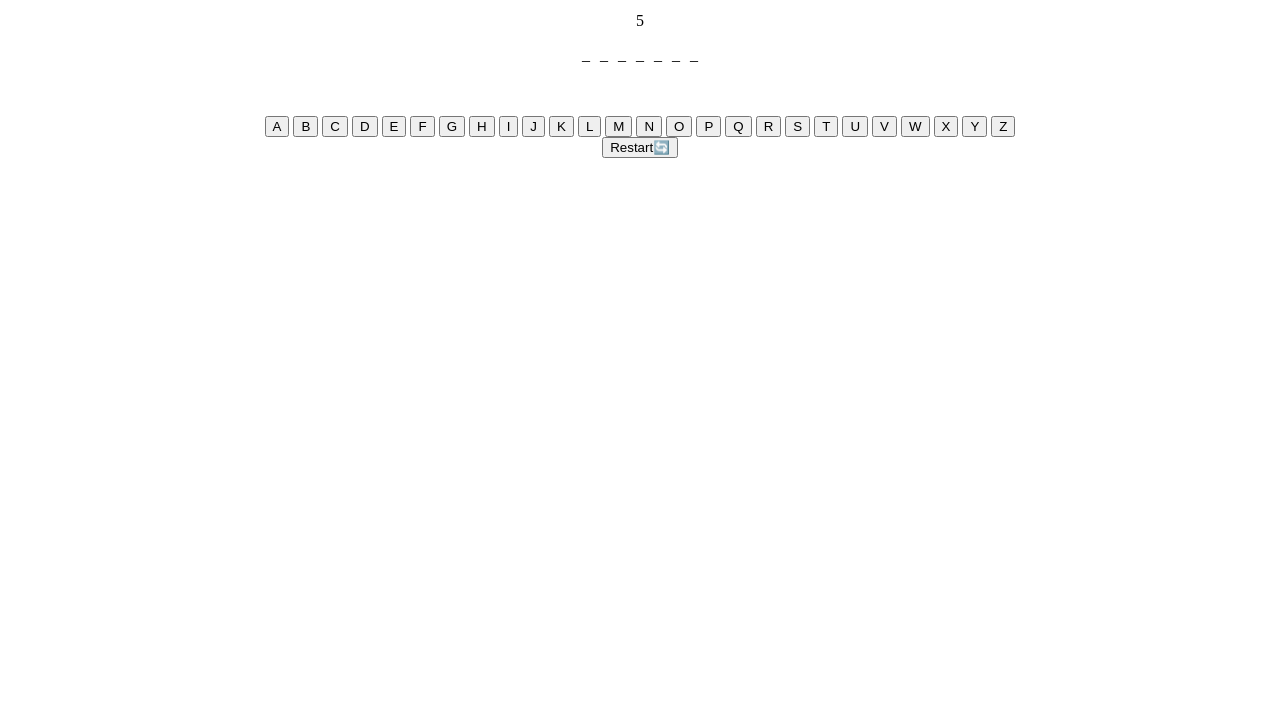
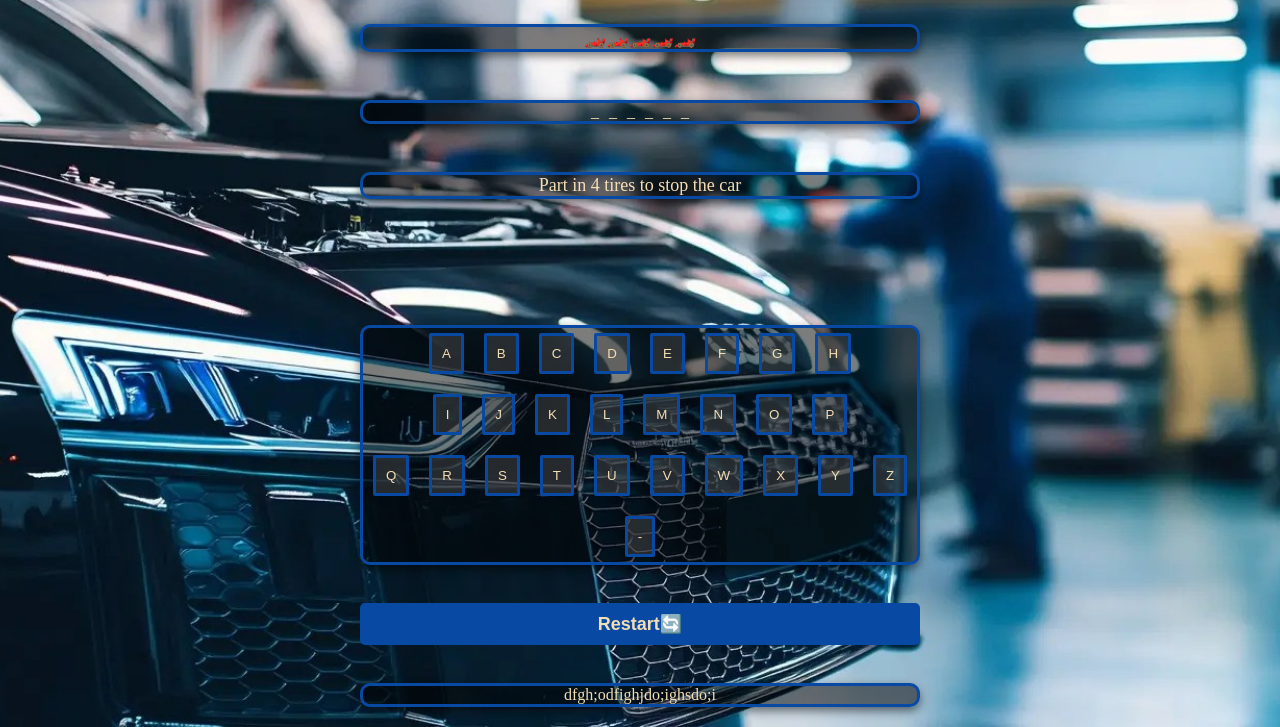
Before and after one commit to SalDash90/space-man, a plain HTML site: page index.html in a window 1280 px wide. Shown: the part 73-800 px from the top of the page. Drawn offline with Linux system fonts and the light colour scheme.

Commit message:
It is tough

```diff
--- a/app.js
+++ b/app.js
@@ -1,86 +1,116 @@
 /*-------------------------------- Constants --------------------------------*/
-const list = ["BATTERY", "ENGINE", "RADIATOR", "COMPRESSOR", "GEAR BOX", "STEERING PUMP", "DRIVE BELT", "FUSE BOX", "BRACKES"]
+const list = [
+  {word: "BATTERY", hint: "Component that stores electrons to give the car electricity"},
+  {word: "ENGINE", hint: "The main part of the car and its power can be measured by HP"},
+  {word: "RADIATOR", hint: "Component of the engine's cooling system."},
+  {word: "COMPRESSOR", hint: "Main part of car AC system"},
+  {word: "GEAR-BOX", hint: "Part Helps the car to move forward and reverse"},
+  {word: "STEERING-PUMP", hint: "Component to help steer the steering wheel"},
+  {word: "DRIVE-BELT", hint: "Part that connects various parts together with the engine"},
+  {word: "FUSE-BOX", hint: "Compartment to hold the electrical circuit protections"},
+  {word: "BRAKES", hint:"Part in 4 tires to stop the car"}
+];
+
 /*-------------------------------- Variables --------------------------------*/
 // Use a method to choose a random index number each time
 let randomIndex = Math.floor(Math.random() * list.length)
-let correctWord = list[randomIndex]
+let randomObject = list[randomIndex]
+let correctWord = randomObject.word  // Get the random word
+let hint = randomObject.hint;  // Get the hint
+console.log(correctWord)
 let guessedWord = []
 let lives = 5
-// split the actual word
-const splitWord = correctWord.split('')
+let splitWord = correctWord.split('')
+
 /*------------------------ Cached Element References ------------------------*/
-const buttonsElement = document.querySelectorAll(".letter")
-const restartButElement = document.querySelector("#Restart")
-const livesElement = document.querySelector(".Lives")
-const guessedWordElement = document.querySelector("#Guessed-Wrod")
-const messageContainerElement = document.querySelector(".Message-Container")
-const dashElement = document.querySelectorAll(".dash")
+const buttonsElement = document.querySelectorAll(".letter");
+const restartButElement = document.querySelector("#Restart");
+const livesElement = document.querySelector(".Lives");
+const guessedWordElement = document.querySelector("#Guessed-Wrod");
+const messageContainerElement = document.querySelector(".Message-Container");
+const hintElement = document.querySelector(".hint");
+
 /*-------------------------------- Functions --------------------------------*/
-splitWord.forEach(() => {
-    const dashElement = document.createElement ("p")
-    dashElement.className = ('dash')
-    dashElement.textContent = "_"
+const setupGame = () => {
+  guessedWord = [];  // Reset guessedWord array
+  guessedWordElement.innerHTML = ""  // Clear current guessed word display
+
+  // Create an array with underscores for each letter and a space for the space characters
+  splitWord.forEach((char) => {
+    const dashElement = document.createElement("p")
+    dashElement.className = "dash"
+    dashElement.textContent = (char === " ") ? " " : "_"  // Preserve spaces in the display
+    guessedWord.push(char === " " ? " " : "_") // Also update guessedWord for comparison
     guessedWordElement.appendChild(dashElement)
   })
 
+  // Set the hint and lives display
+  hintElement.textContent = hint;  // Display the hint
+  updateLivesDisplay ()
+  messageContainerElement.textContent = ""  // Clear any messages
+}
 
-let handleClick = (event) => {
-    let letter = event.target.innerText
-    compare(letter)
+const updateLivesDisplay = () => {
+  let livesDisplay = "🏎️".repeat(lives) + "💀".repeat(5 - lives)
+  livesElement.textContent = livesDisplay
 }
+
+const handleClick = (event) => {
+  let letter = event.target.innerText;
+  compare(letter);
+}
+
 const compare = (letter) => {
-    // correctWord is our "chosen word"
-    // is letter in correct word?
+  let correctGuess = false
 
-    // if it is in correct word then _ should be replaced with letter
-        if (correctWord.includes(letter)) {
   splitWord.forEach((char, index) => {
     if (char === letter) {
       guessedWord[index] = letter
-              guessedWordElement.children[index].textContent = letter
+      guessedWordElement.children[index].textContent = letter;
+      correctGuess = true
     }
-          })
-      } else {
-        lives = (lives - 1)
-        livesElement.textContent = lives
-       // after lives go down by 1, livesElement textContent should be updated to reflect lives
-       // if lives reach 0, live counter should stop at 0
-       // if lives reach 0, game is over - display game over
-      } if (lives <= 0) {
+  });
+
+  if (!correctGuess) {
+    lives -= 1;
+    updateLivesDisplay()
+  }
+
+  if (lives <= 0) {
     lives = 0
-        livesElement.textContent = lives
-        messageContainerElement.textContent = "Game Over"
+    updateLivesDisplay()
+    messageContainerElement.textContent = "🧑‍🔧Game Over🧑‍🔧"
   }
-        // if i input the coreect word i need to display a message saying you win
+
   if (guessedWord.join("") === correctWord) {
     messageContainerElement.textContent = "You Win!"
   }
-}
-  // if i hit the reset button need to restart the game
+};
+
+
+
 const restartGame = () => {
-  // Reset lives
   lives = 5
-  livesElement.textContent = lives
-  // Choose a new word
+  updateLivesDisplay()
+
   randomIndex = Math.floor(Math.random() * list.length)
-  console.log('randomIndex: ', randomIndex)
-  correctWord = list[randomIndex]
-  console.log('correctWord: ', correctWord)
+  let randomObject = list[randomIndex]
+  correctWord = randomObject.word
+  hint = randomObject.hint
+console.log(correctWord)
   guessedWord = []
   guessedWordElement.innerHTML = ""
 
-  const splitWord = correctWord.split('')
-  splitWord.forEach(() => {
-      const dashElement = document.createElement("p")
-      dashElement.className = ('dash')
-      dashElement.textContent = "_"
-      guessedWordElement.appendChild(dashElement)
-  })
-  // Clear the message container
-  messageContainerElement.textContent = ""
+  splitWord = correctWord.split('')
+  setupGame()
 }
+
+// Initialize the game
+setupGame();
+
 /*----------------------------- Event Listeners -----------------------------*/
-buttonsElement.forEach( (buttonElement) => {
-    buttonElement.addEventListener("click", handleClick)
-})
-restartButElement.addEventListener("click", restartGame)
+buttonsElement.forEach((buttonElement) => {
+  buttonElement.addEventListener("click", handleClick);
+});
+
+restartButElement.addEventListener("click", restartGame);
--- a/index.html
+++ b/index.html
@@ -10,12 +10,15 @@
   <body>
     <h1>Salman's Space Game</h1>
     <div id="Game-Container">
-      <div class="Lives">5</div>
+      <div class="Lives"></div>
       <div id="Guessed-Wrod"></div>
+      <div class="hint"></div>
+
       <div class="Message-Container">
         <p></p>
       </div>
       <div class="Letters">
+        <div class="Letter-row">
         <button class="letter">A</button>
         <button class="letter">B</button>
         <button class="letter">C</button>
@@ -24,6 +27,8 @@
         <button class="letter">F</button>
         <button class="letter">G</button>
         <button class="letter">H</button>
+      </div>
+      <div class="Letter-row">
         <button class="letter">I</button>
         <button class="letter">J</button>
         <button class="letter">K</button>
@@ -32,6 +37,8 @@
         <button class="letter">N</button>
         <button class="letter">O</button>
         <button class="letter">P</button>
+      </div>
+      <div class="Letter-row">
         <button class="letter">Q</button>
         <button class="letter">R</button>
         <button class="letter">S</button>
@@ -43,7 +50,12 @@
         <button class="letter">Y</button>
         <button class="letter">Z</button>
       </div>
+      <div class="Letter-row">
+        <button class="letter">-</button>
+      </div>
+      </div>
       <button id="Restart">Restart🔄️</button>
+      <p id="instructions">dfgh;odfighjdo;ighsdo;i</p>
     </div>
   </body>
 </html>
--- a/style.css
+++ b/style.css
@@ -1,20 +1,126 @@
-body{
+* {
+    margin: 0;
+    padding: 0;
+    box-sizing: border-box;
+}
+
+body {
+    background-image: url('Images/Background.jpg');
+    background-size: cover;
+    background-position: center;
+    background-repeat: no-repeat ;
     display: flex;
-    margin: 0;
-    justify-content: space-around;
     flex-direction: column;
+    align-items: center;
     text-align: center;
-    gap: 5px;
+    height: 100vh;
+    justify-content: flex-start;
+}
+
+/* Title Styling */
+h1 {
+    font-size: 40px;
+    color: blue;
+    margin-bottom: 20px;
+}
+
+#Game-Container {
+    display: flex;
+    flex-direction: column;
+    justify-content: space-between;
+    flex: 1;
+    max-width: 600px;
+    width: 100%;
+    padding: 20px;
+    color: white;
 
 }
 
-.Message-Container {
-    min-height: 20px;
+.game-content {
+    flex: 1;
+    display: flex;
+    flex-direction: column;
+    gap: 20px;
 }
+
+.hint,
+.Lives {
+    font-size: 18px;
+    margin: 10px 0;
+    background-color: rgba(0, 0, 0, 0.5);
+    border: solid 3px rgb(8, 73, 163);
+    border-radius: 10px;
+    box-shadow: 0 4px 10px rgba(0, 0, 0, 0.5);
+    color: wheat;
+}
+
 #Guessed-Wrod {
     display: flex;
     flex-direction: row;
     gap: 10px;
     justify-content: center;
+    background-color: rgba(0, 0, 0, 0.5);
+    border: solid 3px rgb(8, 73, 163);
+    border-radius: 10px;
+    box-shadow: 0 4px 10px rgba(0, 0, 0, 0.5);
+    color: wheat;
+}
+
+.Letters {
+    display: flex;
+    flex-direction: column;
+    gap: 10px;
+    background-color: rgba(0, 0, 0, 0.5);
+    border: solid 3px rgb(8, 73, 163);
+    border-radius: 10px;
+    box-shadow: 0 4px 10px rgba(0, 0, 0, 0.5);
+}
+
+.Letter-row {
+    display: flex;
+    justify-content: center;
+    gap: 10px;
 
 }
+
+.letter {
+    padding: 10px;
+    background-color: rgba(72, 72, 72, 0.5);
+    border: solid 3px rgb(8, 73, 163);
+    border-radius: 2px;
+    margin: 5px;
+    color: wheat;
+
+}
+
+/* Message Container Styling */
+.Message-Container {
+    min-height: 20px;
+    font-size: 24px;
+    color: red;
+    margin-bottom: 20px;
+}
+
+/* Restart Button */
+#Restart {
+    font-size: 18px;
+    font-weight: bold;
+    padding: 10px 20px;
+    background-color: rgb(8, 73, 163);
+    color: wheat;
+    border: none;
+    border-radius: 5px;
+    cursor: pointer;
+    transition: background-color 0.3s ease;
+}
+#Restart:hover {
+    background-color: rgb(6, 54, 120);
+}
+
+#instructions {
+    background-color: rgba(0, 0, 0, 0.5);
+    border: solid 3px rgb(8, 73, 163);
+    border-radius: 10px;
+    box-shadow: 0 4px 10px rgba(0, 0, 0, 0.5);
+    color: wheat;
+}
```
Also changed, not shown: Images/Background.jpg (added), 1 other file. Lines whose indentation alone changed are shown as unchanged.
